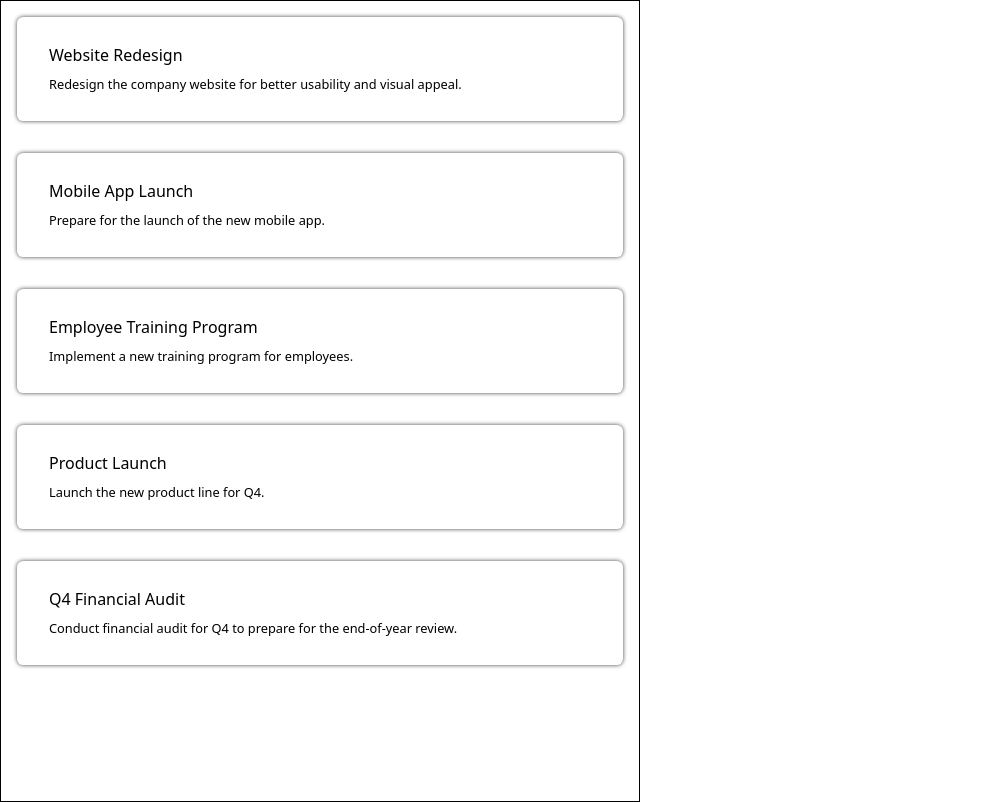
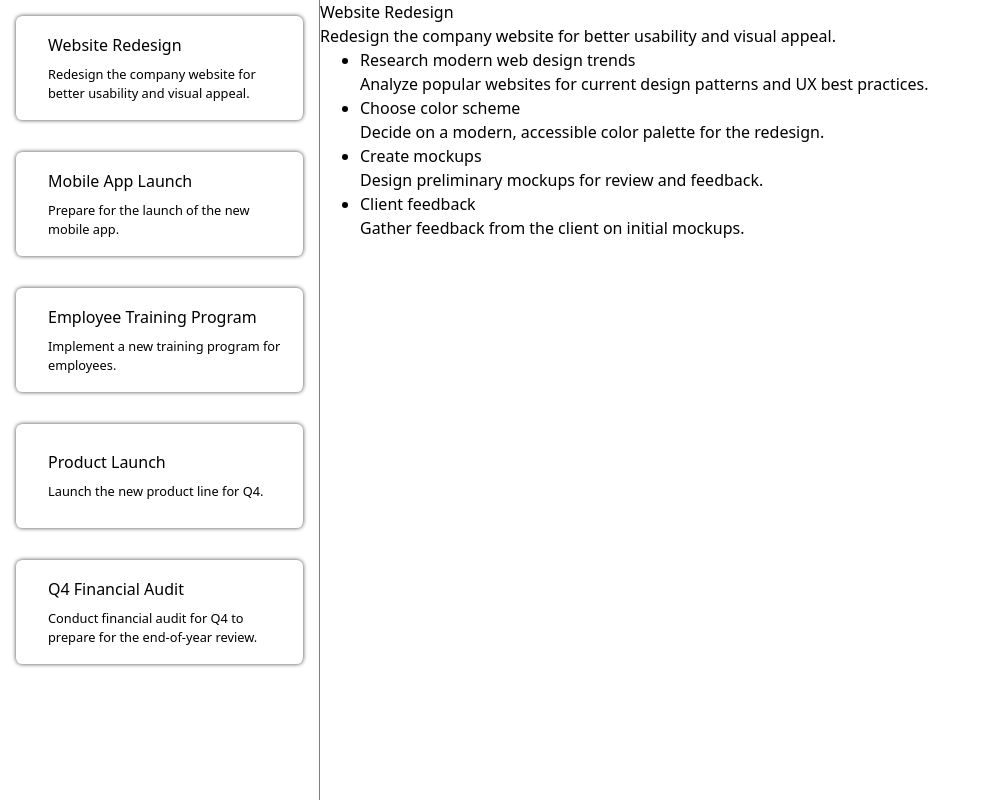
Before and after one commit to LydosSky/odin-todolist, a website built with webpack: page src/template.html in a window 1280 px wide. Shown: the whole page, without its empty margins (0-989 px from the left). Built offline with nearby package versions, Linux system fonts and the light colour scheme.

Commit message:
displaying project details implemented

```diff
--- a/src/Controller.js
+++ b/src/Controller.js
@@ -43,6 +43,7 @@ const Controller = (function () {
     console.log(projects);
     Ui.initialView();
     listProjects();
+    Ui.displayProject(projects[0]);
   }
 
   return { main };
--- a/src/UI.js
+++ b/src/UI.js
@@ -1,16 +1,18 @@
 const contentContainer = document.querySelector("#content-container");
 
 const Ui = (function () {
-  let sidebar, projectView, projectList;
+  let sidebar, projectView, projectList, todoList;
 
   function initialView() {
     sidebar = document.createElement("div");
     projectView = document.createElement("div");
     projectList = document.createElement("ul");
+    todoList = document.createElement("ul");
 
     sidebar.id = "sidebar-container";
     projectView.id = "project-view-container";
     projectList.id = "project-list";
+    todoList.id = "todo-list";
 
     sidebar.appendChild(projectList);
     contentContainer.appendChild(sidebar);
@@ -36,7 +38,36 @@ const Ui = (function () {
     projectList.appendChild(li);
   }
 
-  return { initialView, addProject };
+  function displayProject(project) {
+    const name = document.createElement("h1");
+    const details = document.createElement("p");
+    name.innerText = project.name;
+    details.innerText = project.details;
+
+    projectView.appendChild(name);
+    projectView.appendChild(details);
+    projectView.appendChild(todoList);
+
+    for (let todo of project.todos) {
+      displayTodo(todo);
+    }
+  }
+
+  function displayTodo(todo) {
+    const todoItem = document.createElement("li");
+    todoItem.classList.add("todo");
+    const title = document.createElement("p");
+    const description = document.createElement("p");
+
+    title.innerText = todo.title;
+    description.innerText = todo.description;
+
+    todoItem.appendChild(title);
+    todoItem.appendChild(description);
+    todoList.appendChild(todoItem);
+  }
+
+  return { initialView, addProject, displayProject };
 })();
 
 export default Ui;
--- a/src/styles.css
+++ b/src/styles.css
@@ -5,13 +5,13 @@ body {
 #content-container {
     height: 100%;
     display: grid;
-    grid-template-columns: 6fr 6fr;
+    grid-template-columns: 3fr 9fr;
 }
 
 #sidebar-container {
     grid-column: 1 / 2;
-    border: 1px solid black;
     height: 100%;
+    border-right: 1px solid rgba(0, 0, 0, 0.5);
 }
 
 #project-list {
@@ -39,4 +39,5 @@ body {
 }
 
 .project .project-card small {
+    font-weight: 300;
 }
```
